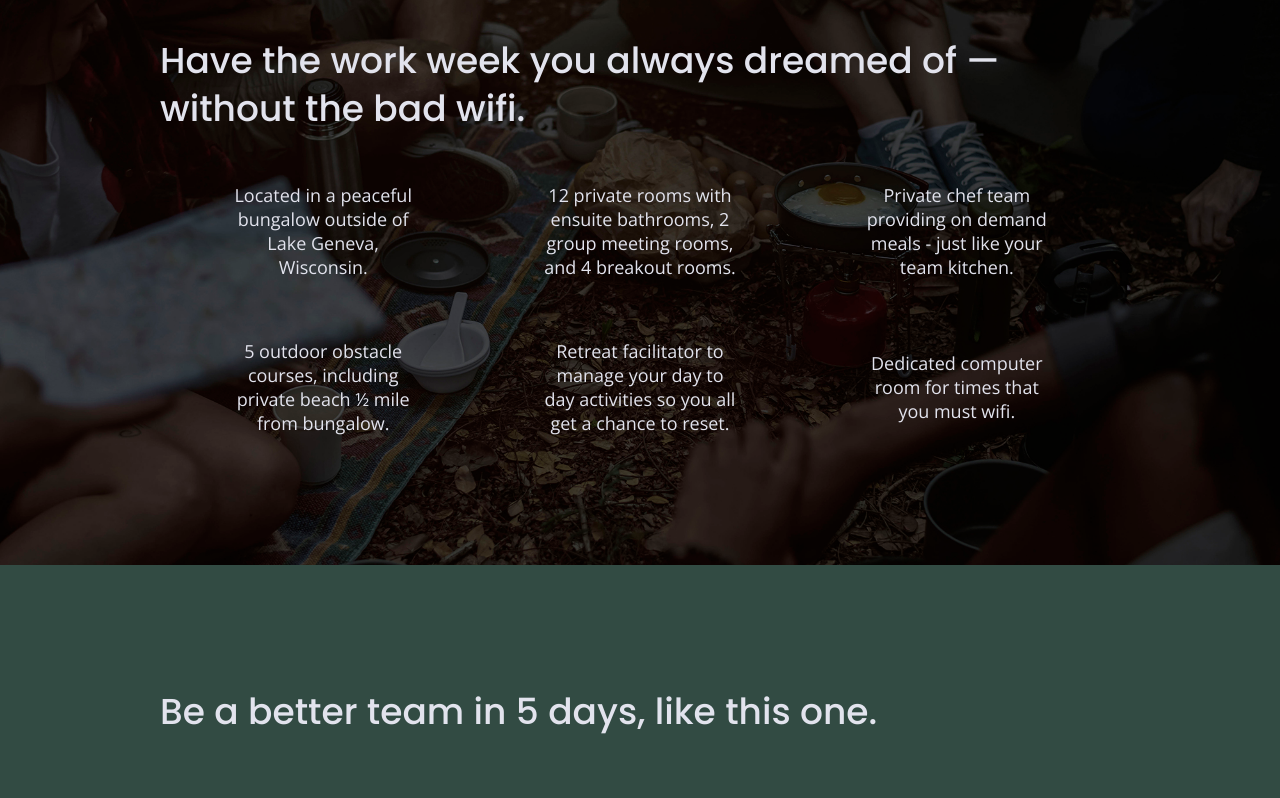
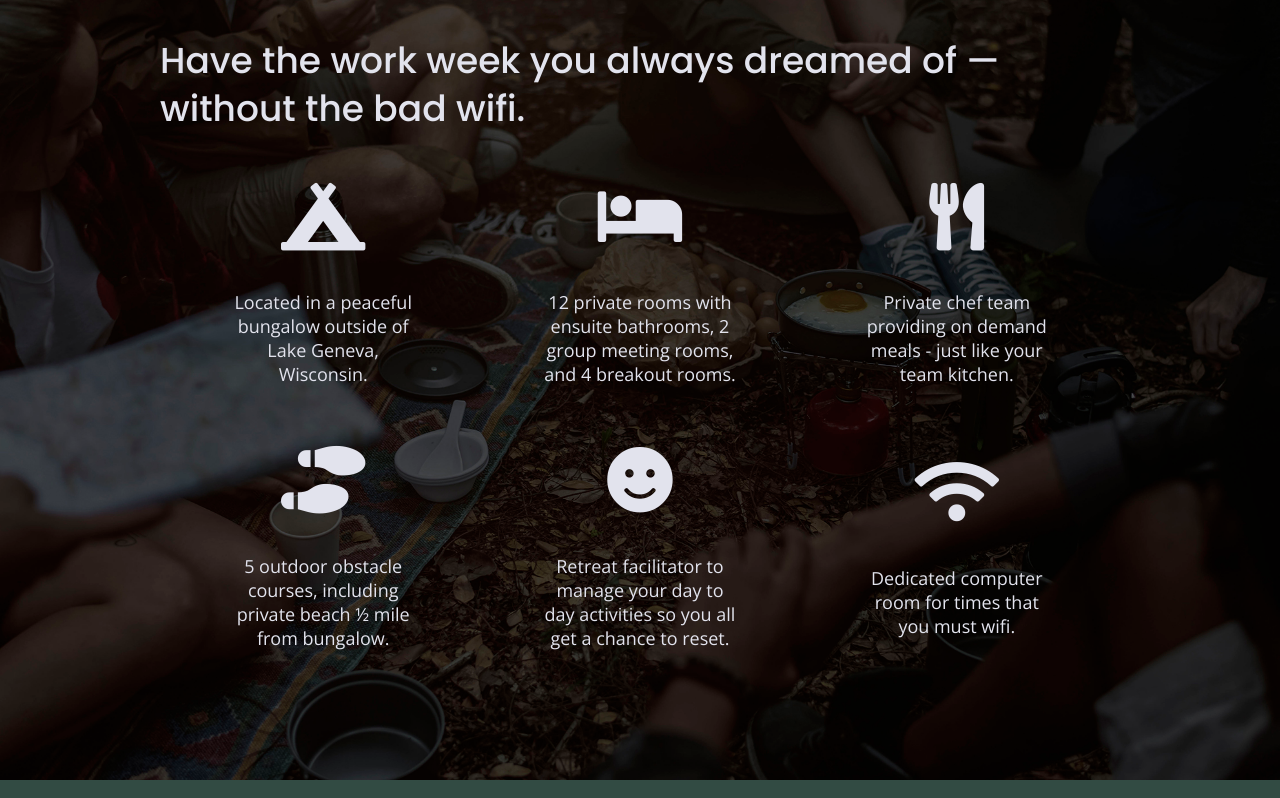
Before and after one commit to SoupOrCereal/responsive-website, a website built with Parcel: page index.html in a window 1280 px wide. Shown: the part 1095-1893 px from the top of the page. Built offline with nearby package versions, Linux system fonts and the light colour scheme.

Commit message:
Font icons

```diff
--- a/css/main.css
+++ b/css/main.css
@@ -322,6 +322,11 @@ input[type=button] {
   justify-content: center;
   align-items: center;
   flex-flow: row wrap;
+}
+
+.features i {
+  font-size: 3.75em;
+  margin-bottom: 40px;
 }
 
 .features p {
--- a/index.html
+++ b/index.html
@@ -18,6 +18,9 @@
 
   <link rel="stylesheet" href="css/normalize.css">
   <link rel="stylesheet" href="css/main.css">
+
+  <!-- FontAwesome CDN version 5.5 -->
+  <link rel="stylesheet" href="https://use.fontawesome.com/releases/v5.5.0/css/all.css" integrity="sha384-B4dIYHKNBt8Bc12p+WXckhzcICo0wtJAoU8YZTY5qE0Id1GSseTk6S+L3BlXeVIU" crossorigin="anonymous">
 </head>
 
 <body>
@@ -71,6 +74,7 @@
       <div class="features-items">
         <article>
           <p class="fontawesome-icon">
+            <i class="fas fa-campground"></i>
           </p>
           <p class="features-item-description">
             Located in a peaceful bungalow outside of Lake Geneva, Wisconsin.
@@ -78,6 +82,7 @@
         </article>
         <article>
           <p class="fontawesome-icon">
+            <i class="fas fa-bed"></i>
           </p>
           <p class="features-item-description">
             12 private rooms with ensuite bathrooms, 2 group meeting rooms, and 4 breakout rooms.
@@ -85,6 +90,7 @@
         </article>
         <article>
           <p class="fontawesome-icon">
+            <i class="fas fa-utensils"></i>
           </p>
           <p class="features-item-description">
             Private chef team providing on demand meals - just like your team kitchen.
@@ -92,6 +98,7 @@
         </article>
         <article>
           <p class="fontawesome-icon">
+            <i class="fas fa-shoe-prints"></i>
           </p>
           <p class="features-item-description">
             5 outdoor obstacle courses, including private beach ½ mile from bungalow.
@@ -99,6 +106,7 @@
         </article>
         <article>
           <p class="fontawesome-icon">
+            <i class="fas fa-smile"></i>
           </p>
           <p class="features-item-description">
             Retreat facilitator to manage your day to day activities so you all get a chance to reset.
@@ -106,6 +114,7 @@
         </article>
         <article>
           <p class="fontawesome-icon">
+            <i class="fas fa-wifi"></i>
           </p>
           <p class="features-item-description">
             Dedicated computer room for times that you must wifi.
```
